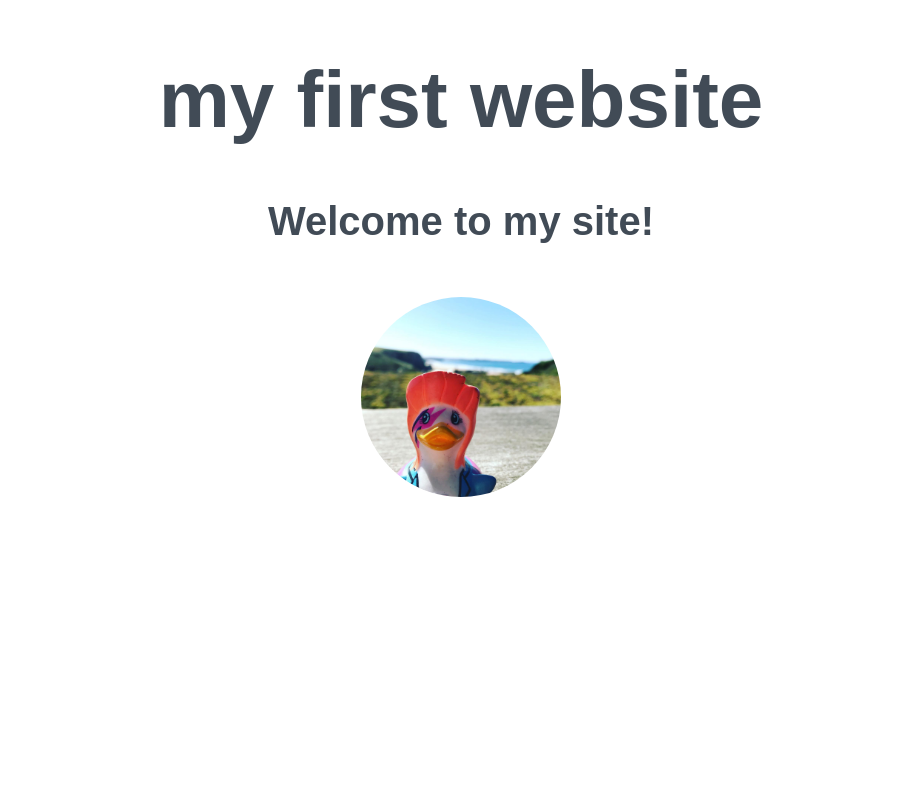
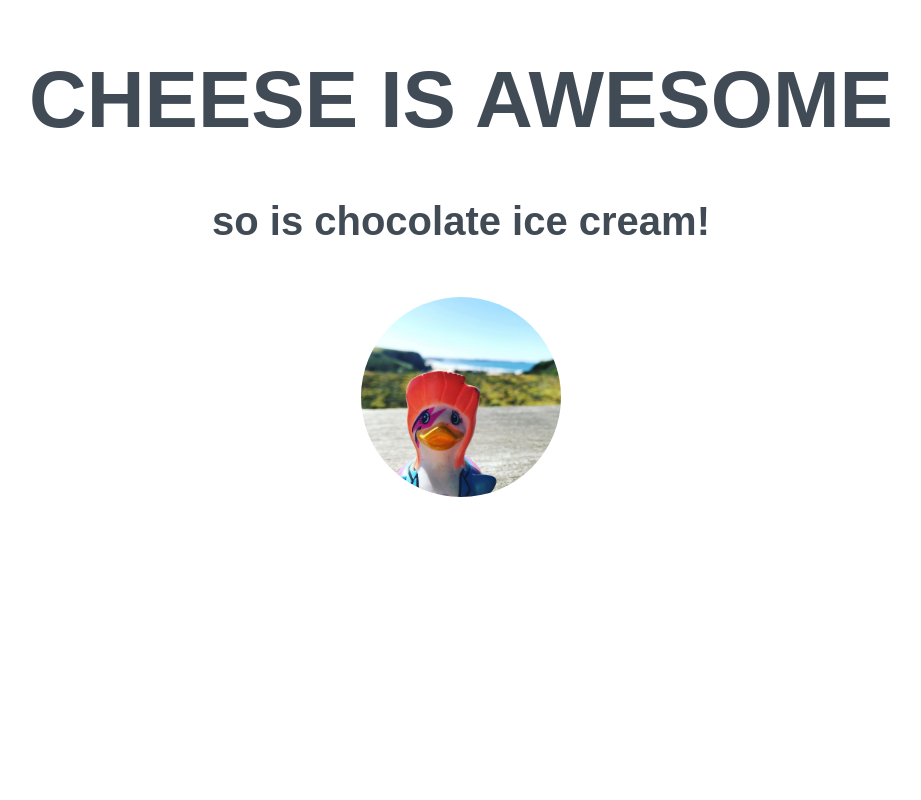
Before and after one commit to rorytheracingcar123/my-first-website, a plain HTML site: page index.html in a window 1280 px wide. Shown: the top 800 px of the page, without its empty margins (179-1100 px from the left). Drawn offline with Linux system fonts and the light colour scheme.

Commit message:
heading update

```diff
--- a/index.html
+++ b/index.html
@@ -11,9 +11,9 @@
 </head>
 <body>
   <div>
-  <h1>my first website</h1>
+  <h1>CHEESE IS AWESOME</h1>
 
-  <h2>Welcome to my site!</h2>
+  <h2>so is chocolate ice cream!</h2>
 
   <!-- image of a duck -->
   <img src="duck.jpg" width="200px">
```
